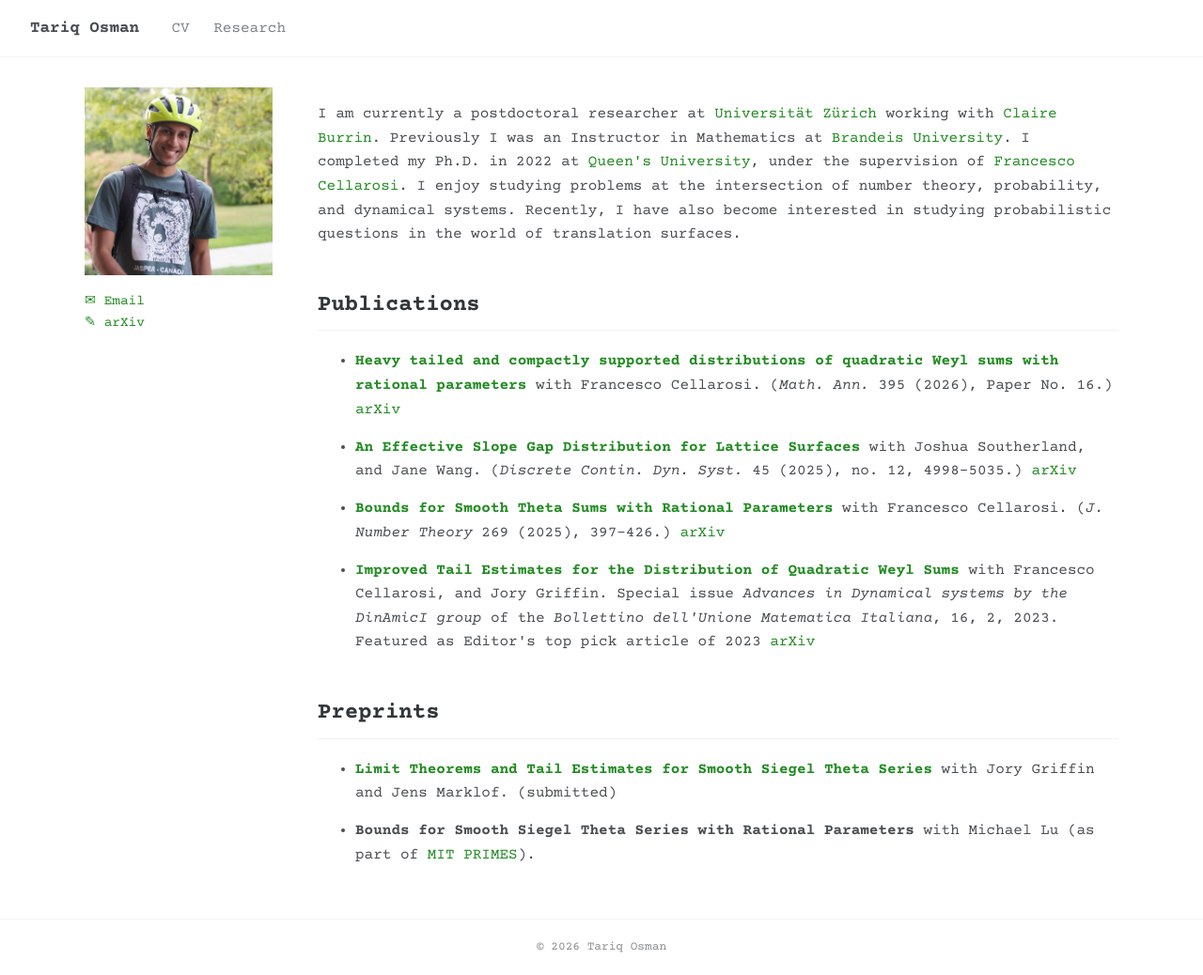
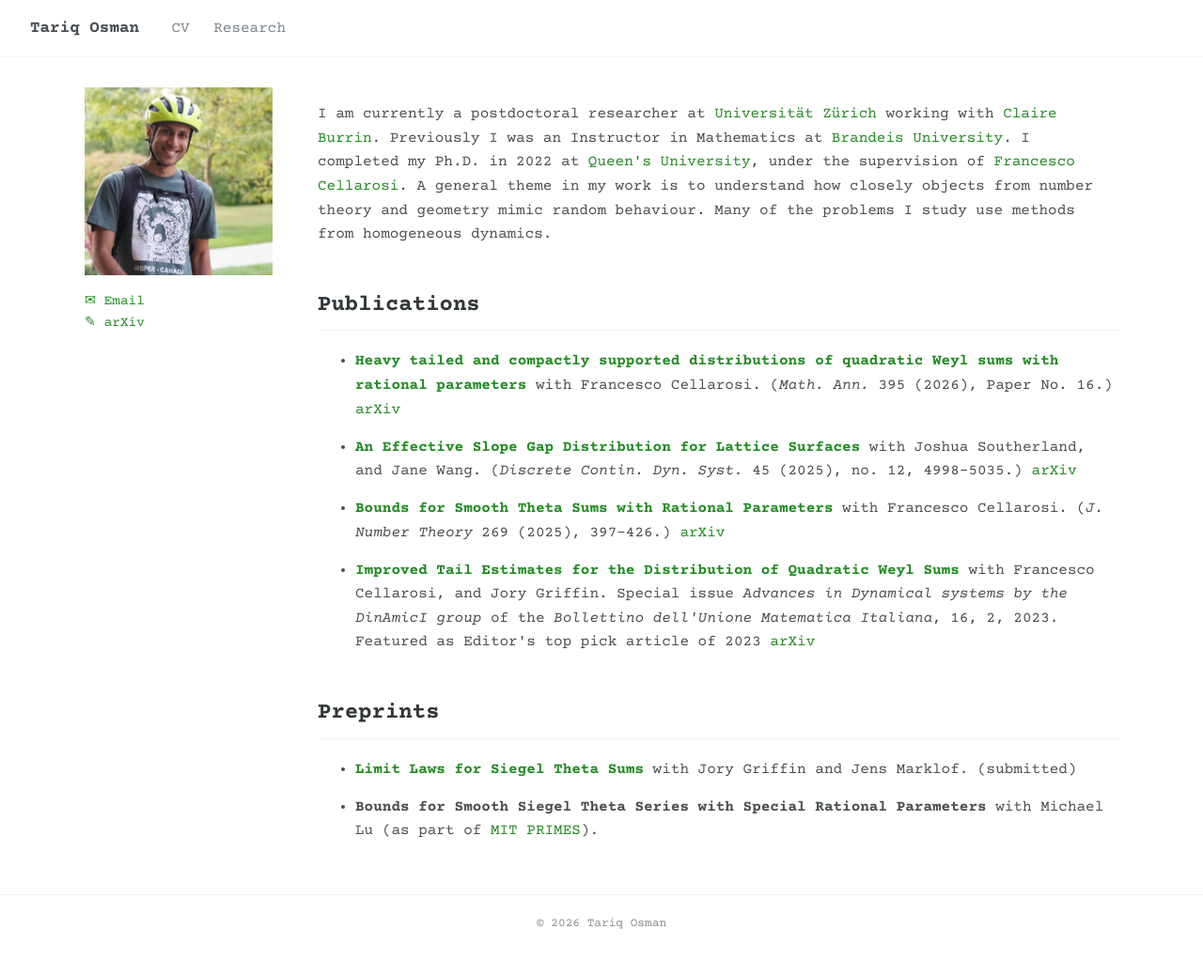
Before and after one commit to tariq-osman-math/tariq-osman-math.github.io, a plain HTML site: page index.html in a window 1280 px wide. Shown: the whole page at 94% size. After the commit the page ends 1012 px from the top, so only its background shows below. Drawn offline with nearby package versions, Linux system fonts and the light colour scheme.

Commit message:
Update index.html

```diff
--- a/index.html
+++ b/index.html
@@ -115,8 +115,8 @@
         I completed my Ph.D. in 2022 at
         <a href="https://www.queensu.ca/mathstat/">Queen's University</a>, under the supervision of
         <a href="https://sites.google.com/view/fcellaro/home">Francesco Cellarosi</a>.
-        I enjoy studying problems at the intersection of number theory, probability, and dynamical systems.
-        Recently, I have also become interested in studying probabilistic questions in the world of translation surfaces.
+        A general theme in my work is to understand how closely objects from number theory and geometry mimic random behaviour.
+        Many of the problems I study use methods from homogeneous dynamics.
       </p>
 
       <h2> Publications </h2>
@@ -149,11 +149,11 @@
       <h2>Preprints</h2>
       <ul>
         <li>
-          <a href="https://arxiv.org/pdf/2611.34514"><b>Limit Theorems and Tail Estimates for Smooth Siegel Theta Series</b></a>
+          <a href="https://arxiv.org/pdf/2611.34514"><b>Limit Laws for Siegel Theta Sums</b></a>
           with Jory Griffin and Jens Marklof. (submitted)
         </li>
         <li>
-          <b>Bounds for Smooth Siegel Theta Series with Rational Parameters</b>
+          <b>Bounds for Smooth Siegel Theta Series with Special Rational Parameters</b>
           with Michael Lu (as part of
           <a href="https://math.mit.edu/research/highschool/primes/program/">MIT PRIMES</a>).
         </li>
```
